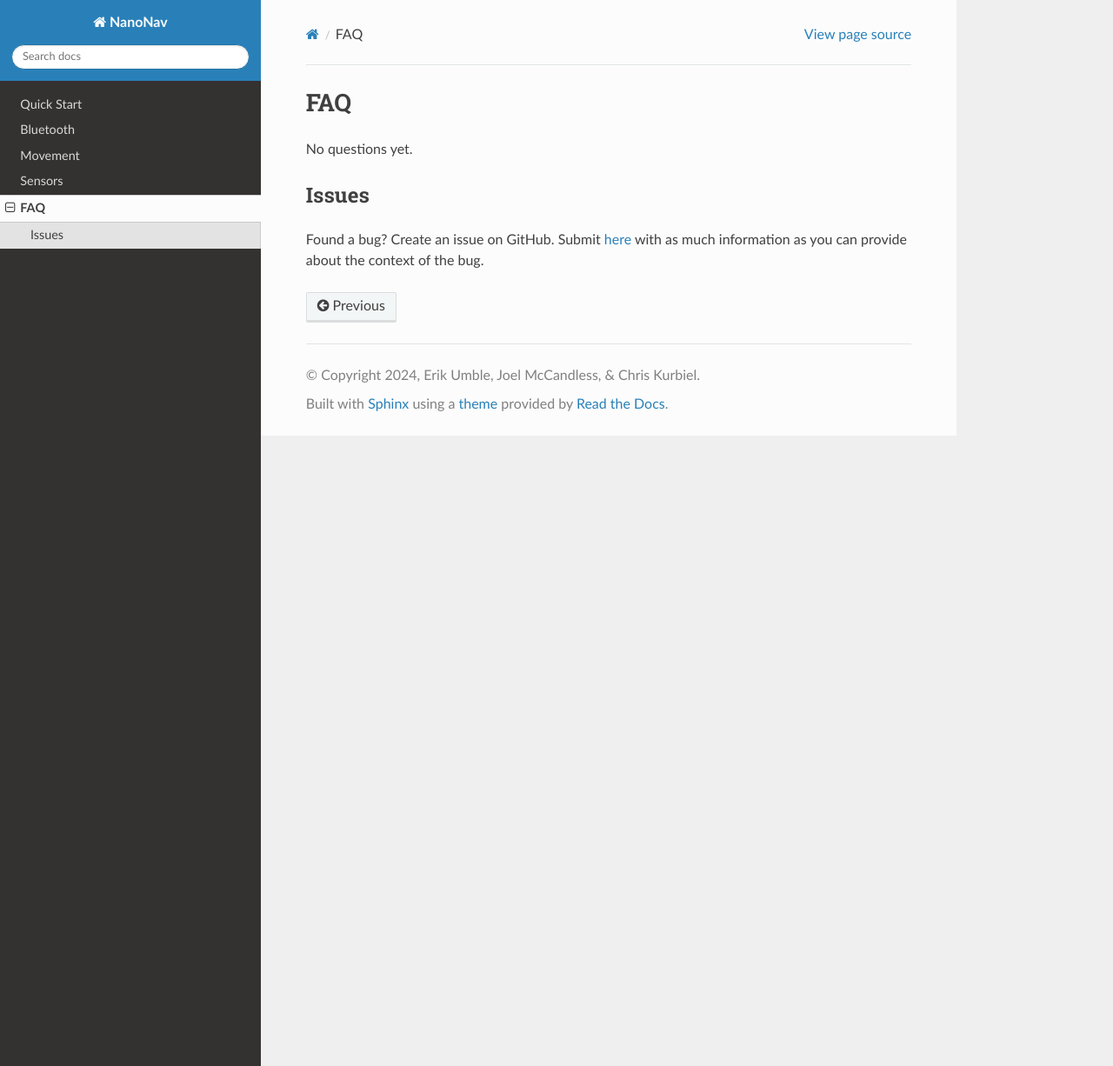
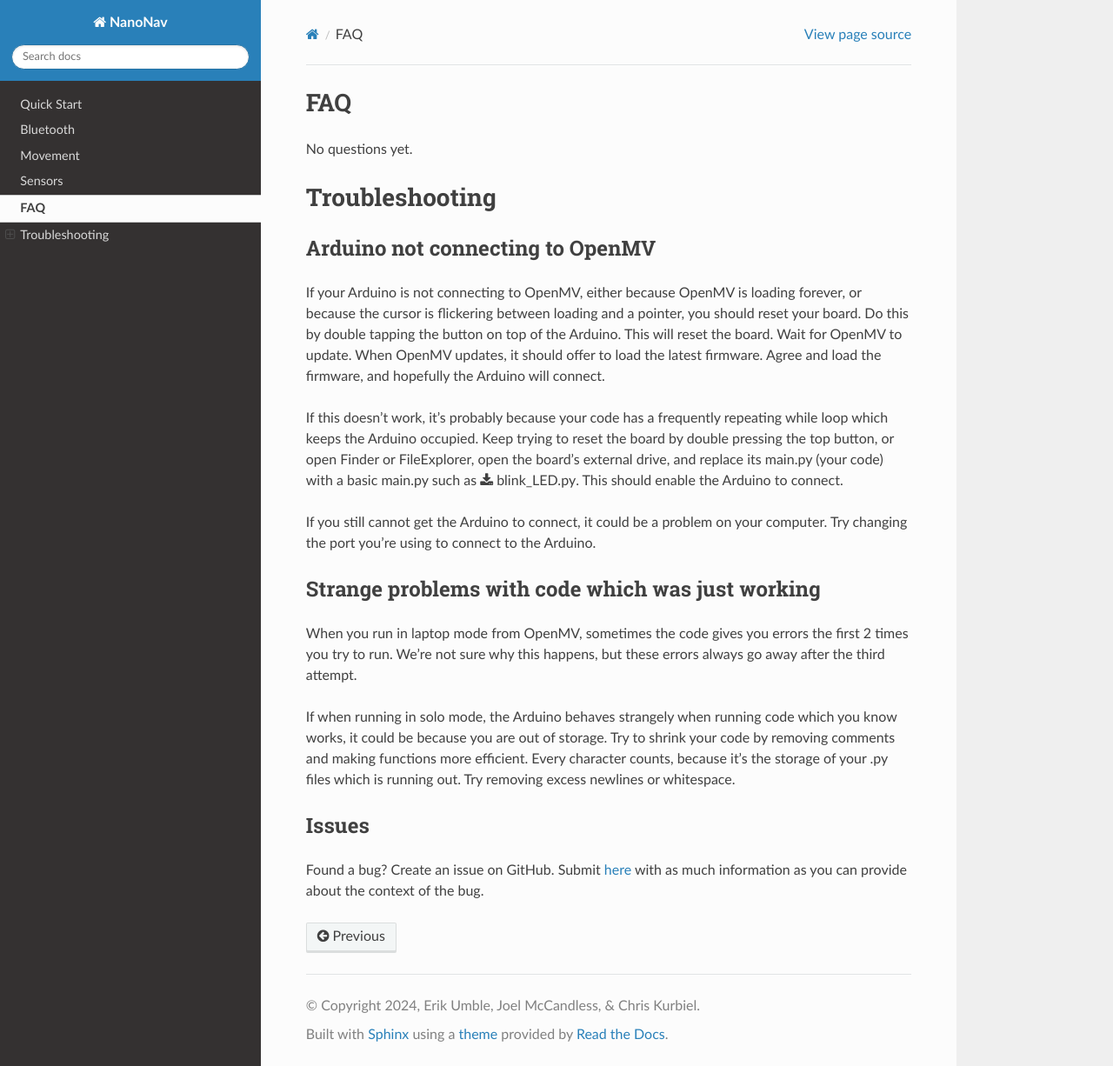
Before and after one commit to ErikUmble/NanoNav, a Sphinx documentation site: the page built from docs/source/faq.rst, in a window 1280 px wide and 1226 px high. Shown: the whole window at 87% size. Built offline with Sphinx 7.4.7 and the Read the Docs theme 2.0.0, drawn with Linux system fonts in a browser that asks for light colours.

Commit message:
add major content to documentation

```diff
--- /dev/null
+++ b/docs/source/.#movement.rst
@@ -0,0 +1 @@
+joel@MacBook-Pro-84.local.1424
--- a/docs/source/bluetooth.rst
+++ b/docs/source/bluetooth.rst
@@ -10,6 +10,7 @@ Quick Example
 .. code-block:: python
 
     from nanonav import BLE
+    import time
 
     # Create a Bluetooth object
     ble = BLE(name="NanoNav")
@@ -19,6 +20,7 @@ Quick Example
     # wait until something changes, indicating a response
     while response == 43:
         response = ble.read()
+	time.sleep(0.5)
 
     print("Received: ", response)
 
--- a/docs/source/faq.rst
+++ b/docs/source/faq.rst
@@ -2,6 +2,25 @@ FAQ
 ===
 
 No questions yet.
+
+Troubleshooting
+===============
+
+Arduino not connecting to OpenMV
+--------------------------------
+
+If your Arduino is not connecting to OpenMV, either because OpenMV is loading forever, or because the cursor is flickering between loading and a pointer, you should reset your board. Do this by double tapping the button on top of the Arduino. This will reset the board. Wait for OpenMV to update. When OpenMV updates, it should offer to load the latest firmware. Agree and load the firmware, and hopefully the Arduino will connect.
+
+If this doesn't work, it's probably because your code has a frequently repeating while loop which keeps the Arduino occupied. Keep trying to reset the board by double pressing the top button, or open Finder or FileExplorer, open the board's external drive, and replace its main.py (your code) with a basic main.py such as :download:`blink_LED.py <../../tests/installation_check/blink_LED.py>`. This should enable the Arduino to connect.
+
+If you still cannot get the Arduino to connect, it could be a problem on your computer. Try changing the port you're using to connect to the Arduino.
+
+Strange problems with code which was just working
+-------------------------------------------------
+
+When you run in laptop mode from OpenMV, sometimes the code gives you errors the first 2 times you try to run. We're not sure why this happens, but these errors always go away after the third attempt.
+
+If when running in solo mode, the Arduino behaves strangely when running code which you know works, it could be because you are out of storage. Try to shrink your code by removing comments and making functions more efficient. Every character counts, because it's the storage of your .py files which is running out. Try removing excess newlines or whitespace.
 
 Issues
 ------
```
Also changed, not shown: docs/source/movement.rst (+10 -0 lines), docs/source/usage.rst (+35 -0 lines), 7 other files.
